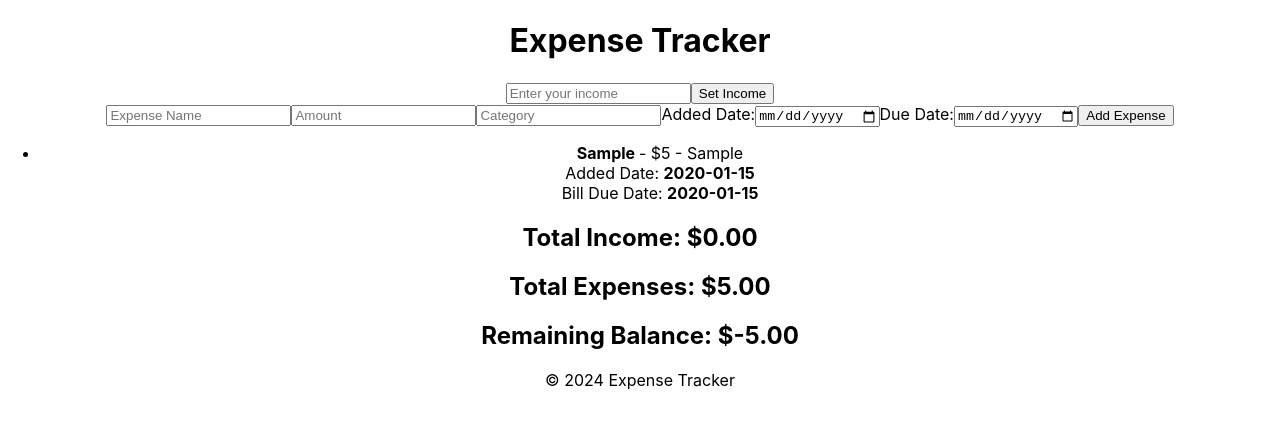
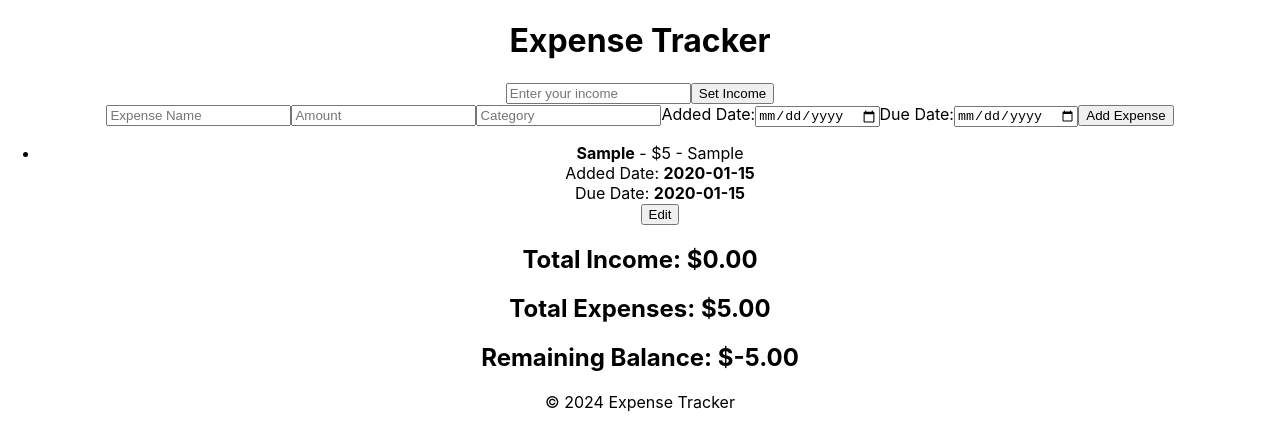
Before and after one commit to sahomelabs/exptest, a React (Create React App) app: page / in a window 1280 px wide. Both pictures are taken after typing "Sample", "5", "Sample", "2020-01-15", "2020-01-15" into the empty fields and a click on the button "Add Expense". Shown: the top 448 px of the page. Built offline with nearby package versions, Linux system fonts and the light colour scheme.

Commit message:
added edit function to expensislist for user to edit when mistakes occur

```diff
--- a/src/Components/ExpenseList/ExpenseList.jsx
+++ b/src/Components/ExpenseList/ExpenseList.jsx
@@ -1,14 +1,46 @@
-//ExpenseList.jsx
-import React from 'react';
+// src/components/ExpenseList.jsx
+import React, { useState } from 'react';
 
-const ExpenseList = ({ expenses }) => {
+const ExpenseList = ({ expenses, editExpense }) => {
+  const [editingIndex, setEditingIndex] = useState(null);
+  const [currentExpense, setCurrentExpense] = useState({ name: '', amount: '', category: '', date: '', dueDate: '' });
+
+  const startEditing = (index, expense) => {
+    setEditingIndex(index);
+    setCurrentExpense(expense);
+  };
+
+  const handleChange = (e) => {
+    setCurrentExpense({ ...currentExpense, [e.target.name]: e.target.value });
+  };
+
+  const handleSave = () => {
+    editExpense(editingIndex, currentExpense);
+    setEditingIndex(null);
+    setCurrentExpense({ name: '', amount: '', category: '', date: '', dueDate: '' });
+  };
+
   return (
     <ul>
       {expenses.map((expense, index) => (
         <li key={index}>
-          <strong>{expense.name} </strong> - ${expense.amount} - {expense.category}
-          <div> Added Date: <strong>{expense.date}</strong></div>
-          <div>Bill Due Date: <strong>{expense.dueDate}</strong></div>
+          {editingIndex === index ? (
+            <div>
+              <input type="text" name="name" value={currentExpense.name} onChange={handleChange} placeholder="Expense Name" required />
+              <input type="number" name="amount" value={currentExpense.amount} onChange={handleChange} placeholder="Amount" required />
+              <input type="text" name="category" value={currentExpense.category} onChange={handleChange} placeholder="Category" required />
+              <input type="date" name="date" value={currentExpense.date} onChange={handleChange} required />
+              <input type="date" name="dueDate" value={currentExpense.dueDate} onChange={handleChange} required />
+              <button onClick={handleSave}>Save</button>
+            </div>
+          ) : (
+            <div>
+              <strong>{expense.name}</strong> - ${expense.amount} - {expense.category}
+              <div>Added Date: <strong>{expense.date}</strong></div>
+              <div>Due Date: <strong>{expense.dueDate}</strong></div>
+              <button onClick={() => startEditing(index, expense)}>Edit</button>
+            </div>
+          )}
         </li>
       ))}
     </ul>
```
